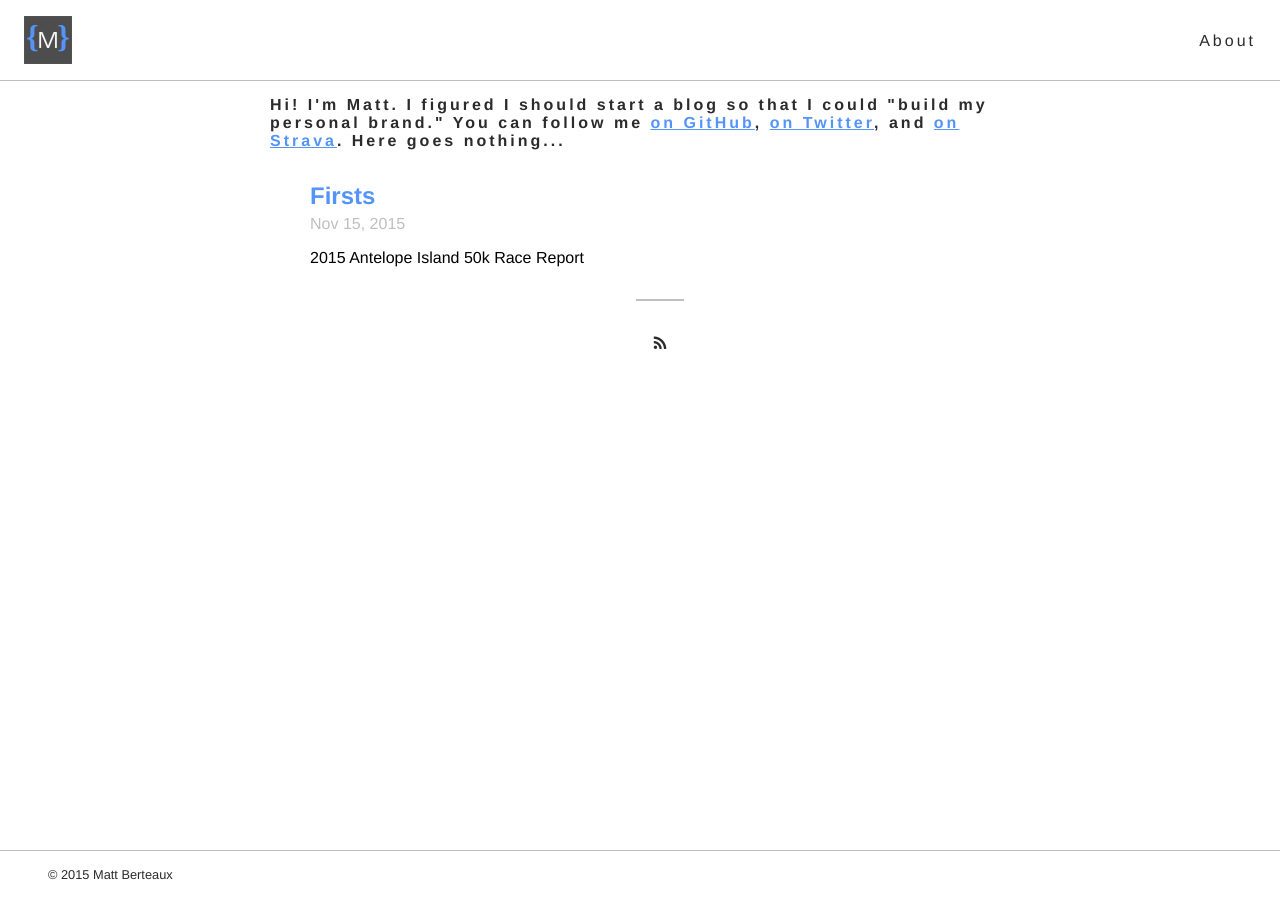
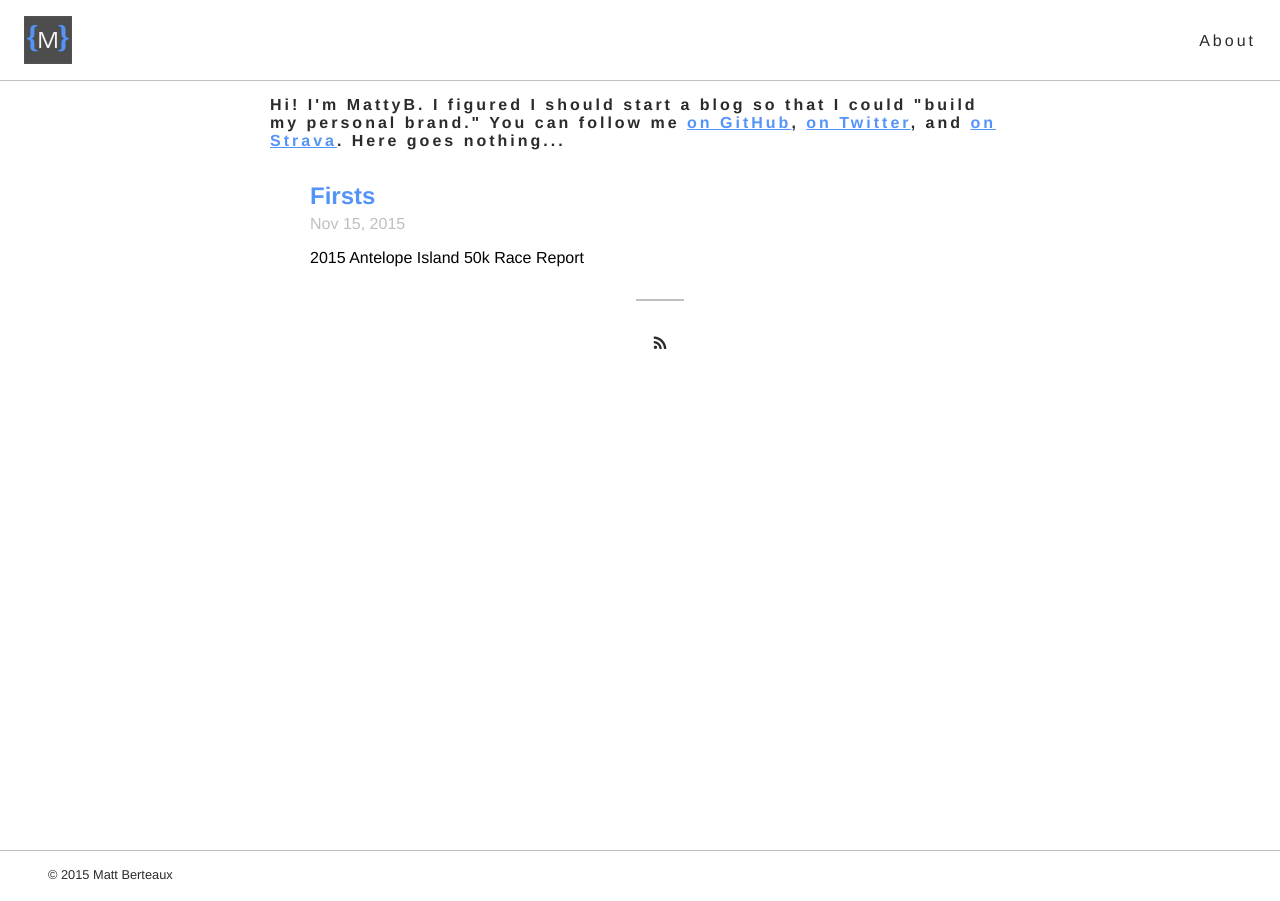
Before and after one commit to mattyb678/mattyb678.github.io, a Jekyll site: the page built from index.html, in a window 1280 px wide. Built offline with Jekyll 4.4.1, drawn with Linux system fonts in a browser that asks for light colours; nearby versions of some CDN libraries.

Commit message:
I'm mattyb

```diff
--- a/index.html
+++ b/index.html
@@ -4,7 +4,7 @@ layout: default
 
 <div class="home">
 
-  <p class="intro">Hi! I'm Matt. I figured I should start a blog so that I could "build my personal brand." You can follow me
+  <p class="intro">Hi! I'm MattyB. I figured I should start a blog so that I could "build my personal brand." You can follow me
     <a class="social_site" target="_blank" href="https://github.com/{{ site.github_username }}">on GitHub</a>,
     <a class="social_site" target="_blank" href="https://twitter.com/{{site.twitter_username}}">on Twitter</a>, and
     <a class="social_site" target="_blank" href="https://www.strava.com/athletes/{{site.strava_athlete_id}}">on Strava</a>.
```
